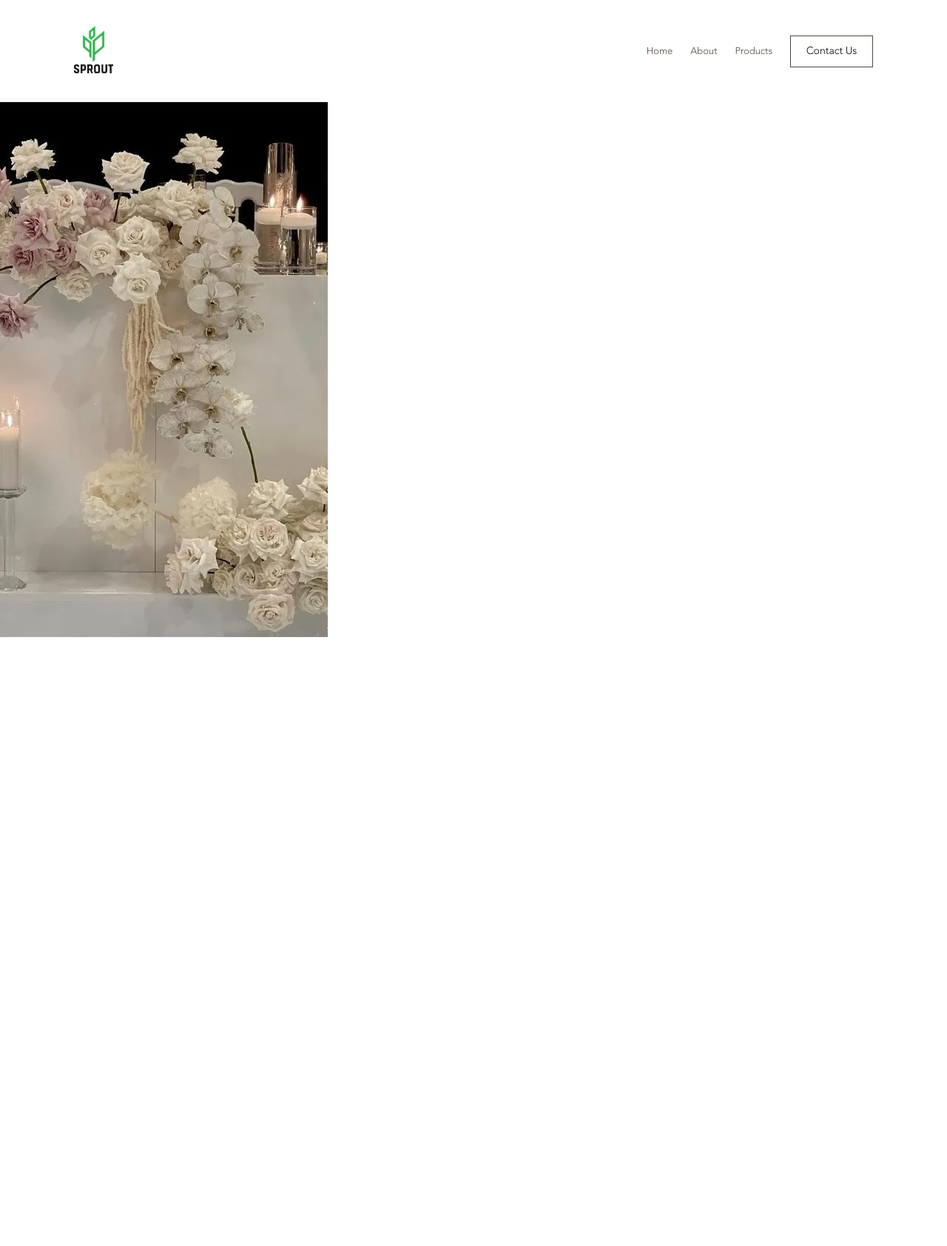
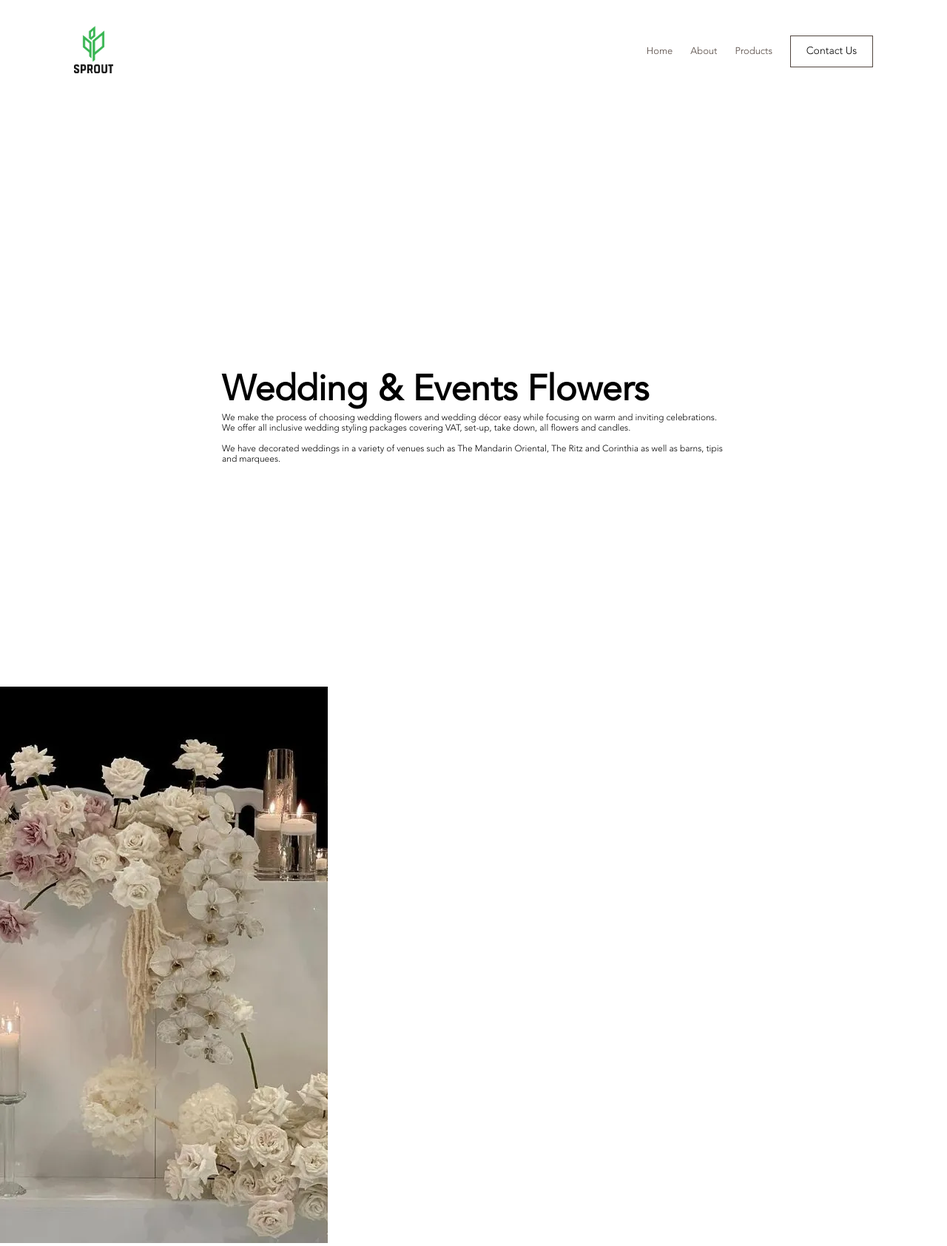
Before and after one commit to Nakamint/eProjects, a PHP site: page /home.html in a window 1280 px wide. Shown: the whole page at 74% size. Before the commit the page ends 861 px from the top, so only its background shows below. Run offline with PHP 8.4, Linux system fonts and the light colour scheme.

Commit message:
home.css
something is wrong with my css file
can't save anything

```diff
--- a/home.css
+++ b/home.css
@@ -46,3 +46,24 @@
     background: #50443E;
     color: #F0F0F0;
 }
+div .spacer1 {
+    display: flex;
+}
+.spacer1 .flex1 {
+    margin: 300px;
+    order: 1;
+    padding-top: 200px;
+}
+.spacer1 .flex1 .title {
+    font-family: AvenirLTStd-Book;
+    font-weight: 500;
+    font-size: 24px;
+}
+.spacer1 .flex1 .text {
+    font-family: AvenirLTStd-Light;
+    font-weight: 200;
+    font-size: 12px;
+}
+.spacer1 .flex2{
+    order: 2;
+}
```
